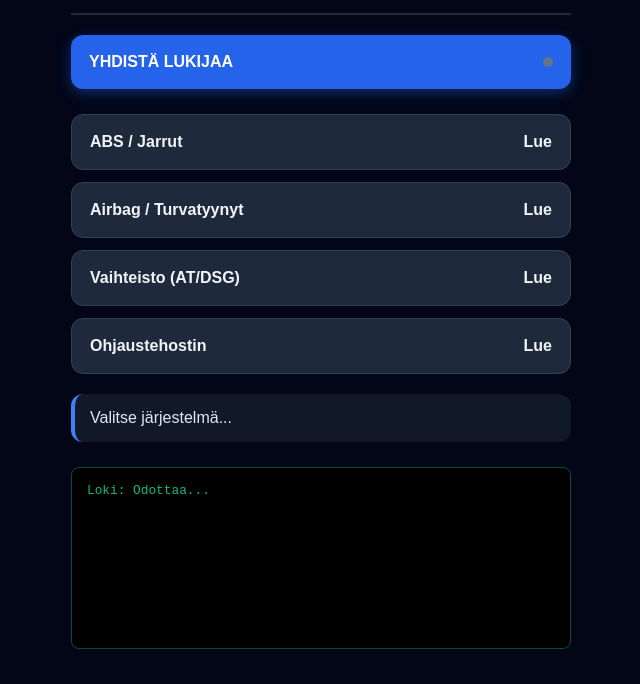
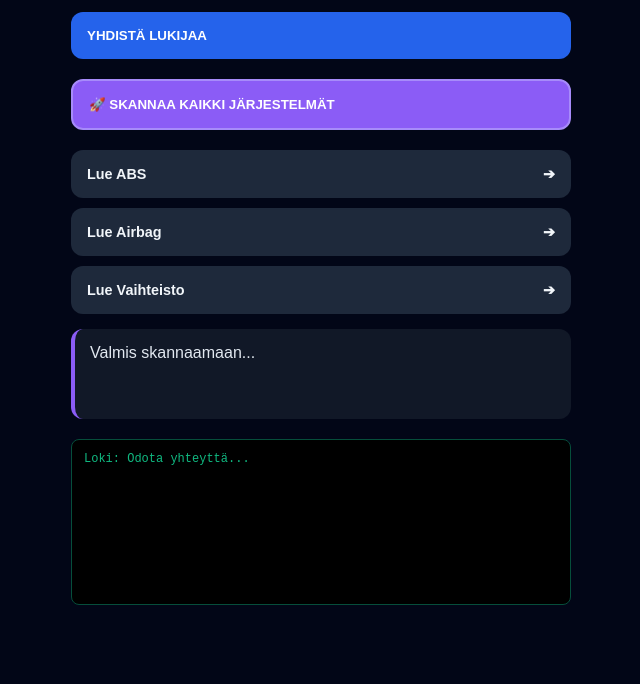
Before and after one commit to Paaasia/deepscan, a plain HTML site: page index.html in a window 1280 px wide. Shown: the part 116-800 px from the top of the page, without its empty margins (319-959 px from the left). Drawn offline with Linux system fonts and the light colour scheme.

Commit message:
Update index.html

```diff
--- a/index.html
+++ b/index.html
@@ -3,31 +3,31 @@
 <head>
     <meta charset="UTF-8">
     <meta name="viewport" content="width=device-width, initial-scale=1.0">
-    <title>Pro Scan: Deep Diagnostics & Clear</title>
+    <title>Deep Scan Pro v1.2</title>
     <style>
-        body { font-family: sans-serif; background: #020617; color: #e2e8f0; padding: 20px; margin: 0; }
+        body { font-family: sans-serif; background: #020617; color: #e2e8f0; padding: 15px; margin: 0; }
         .container { max-width: 500px; margin: auto; }
-        .header { text-align: center; padding: 20px 0; border-bottom: 2px solid #1e293b; margin-bottom: 20px; }
-        .system-grid { display: grid; grid-template-columns: 1fr; gap: 12px; }
+        .header { text-align: center; padding: 15px 0; border-bottom: 2px solid #1e293b; margin-bottom: 15px; }
 
         button {
-            width: 100%; padding: 18px; border-radius: 12px; border: none;
-            font-weight: bold; font-size: 1rem; cursor: pointer; transition: 0.2s;
-            display: flex; justify-content: space-between; align-items: center;
+            width: 100%; padding: 16px; border-radius: 12px; border: none;
+            font-weight: bold; cursor: pointer; transition: 0.2s;
+            display: flex; justify-content: space-between; align-items: center; margin-bottom: 10px;
         }
 
-        .btn-connect { background: #2563eb; color: white; margin-bottom: 25px; box-shadow: 0 4px 14px rgba(37, 99, 235, 0.4); }
-        .btn-system { background: #1e293b; color: #f1f5f9; border: 1px solid #334155; }
-        .btn-clear { background: #7f1d1d; color: #fecaca; margin-top: 10px; font-size: 0.8rem; display: none; padding: 12px; }
+        .btn-connect { background: #2563eb; color: white; margin-bottom: 20px; }
+        .btn-scan-all { background: #8b5cf6; color: white; border: 2px solid #a78bfa; margin-bottom: 20px; }
+        .btn-system { background: #1e293b; color: #f1f5f9; font-size: 0.9rem; }
+        .btn-clear { background: #7f1d1d; color: #fecaca; display: none; margin-top: 10px; }
 
         #console {
-            margin-top: 25px; background: #000; color: #10b981; font-family: monospace;
-            padding: 15px; border-radius: 8px; font-size: 0.8rem; height: 150px;
+            margin-top: 20px; background: #000; color: #10b981; font-family: monospace;
+            padding: 12px; border-radius: 8px; font-size: 0.75rem; height: 140px;
             overflow-y: auto; border: 1px solid #064e3b;
         }
         .result-area {
-            margin-top: 20px; padding: 15px; background: #111827; border-radius: 12px;
-            border-left: 4px solid #3b82f6;
+            margin-top: 15px; padding: 15px; background: #111827; border-radius: 12px;
+            border-left: 4px solid #8b5cf6; min-height: 60px;
         }
     </style>
 </head>
@@ -35,42 +35,43 @@
 
 <div class="container">
     <div class="header">
-        <h2 style="margin:0; color: #ef4444;">DEEP SCAN & RESET</h2>
-        <p style="font-size: 0.8rem; color: #64748b;">Lue ja nollaa erikoisohjainlaitteet</p>
+        <h2 style="margin:0; color: #8b5cf6;">DEEP SCAN PRO</h2>
+        <p style="font-size: 0.75rem; color: #64748b;">Automated Multi-System Diagnostics</p>
     </div>
 
-    <button id="connectBtn" class="btn-connect">
-        <span>YHDISTÄ LUKIJAA</span>
-        <div id="connDot" style="width:10px;height:10px;border-radius:50%;background:#64748b;"></div>
+    <button id="connectBtn" class="btn-connect">YHDISTÄ LUKIJAA</button>
+
+    <!-- UUSI SCAN ALL -NAPPI -->
+    <button id="scanAllBtn" class="btn-scan-all" onclick="scanAllSystems()">
+        🚀 SKANNAA KAIKKI JÄRJESTELMÄT
     </button>
 
-    <div class="system-grid" id="systemButtons">
-        <button class="btn-system" onclick="scanSystem('ABS')">ABS / Jarrut <span>Lue</span></button>
-        <button class="btn-system" onclick="scanSystem('AIRBAG')">Airbag / Turvatyynyt <span>Lue</span></button>
-        <button class="btn-system" onclick="scanSystem('TRANSMISSION')">Vaihteisto (AT/DSG) <span>Lue</span></button>
-        <button class="btn-system" onclick="scanSystem('STEERING')">Ohjaustehostin <span>Lue</span></button>
+    <div id="systemButtons">
+        <button class="btn-system" onclick="scanSingle('ABS')">Lue ABS <span>➔</span></button>
+        <button class="btn-system" onclick="scanSingle('AIRBAG')">Lue Airbag <span>➔</span></button>
+        <button class="btn-system" onclick="scanSingle('TRANSMISSION')">Lue Vaihteisto <span>➔</span></button>
     </div>
 
     <div class="result-area">
-        <div id="diagResult">Valitse järjestelmä...</div>
-        <button id="clearBtn" class="btn-clear" onclick="clearDTCs()">⚠️ NOLLAA TÄMÄN JÄRJESTELMÄN VIKAKOODIT</button>
+        <div id="diagResult">Valmis skannaamaan...</div>
+        <button id="clearBtn" class="btn-clear" onclick="clearDTCs()">⚠️ NOLLAA VIKAKOODIT</button>
     </div>
 
-    <div id="console">Loki: Odottaa...</div>
+    <div id="console">Loki: Odota yhteyttä...</div>
 </div>
 
 <script>
     let device, characteristic;
-    let currentSystem = null;
-    let currentAddr = null;
+    let currentSystem = null, currentAddr = null;
     const decoder = new TextDecoder();
     const encoder = new TextEncoder();
 
+    // Laajennettu osoitelista mm. Ranskalaisia varten
     const SYSTEM_CONFIG = {
-        'ABS': ['7E2', '03'],
-        'AIRBAG': ['7E3', '15'],
+        'ABS': ['7E2', '03', 'F1', 'E8'],
+        'AIRBAG': ['7E3', '15', '51', 'EA'],
         'TRANSMISSION': ['7E1', '18'],
-        'STEERING': ['7E4', '44']
+        'STEERING': ['7E4', '44', '30']
     };
 
     function log(msg) {
@@ -91,56 +92,70 @@
             log("Yhteys ok. Alustetaan...");
             await sendCommand("AT Z");
             await sendCommand("AT SP 0");
+            document.getElementById('connectBtn').innerText = "YHDISTETTY";
             document.getElementById('connectBtn').style.background = "#059669";
-            document.getElementById('connectBtn').innerText = "YHDISTETTY";
         } catch (e) { log("Virhe: " + e.message); }
     });
 
-    async function sendCommand(cmd, timeout = 1200) {
-        if (!characteristic) return "ERROR";
+    async function sendCommand(cmd, timeout = 1000) {
+        if (!characteristic) return "ERR";
         await characteristic.writeValue(encoder.encode(cmd + '\r'));
         await new Promise(r => setTimeout(r, timeout));
         const value = await characteristic.readValue();
         return decoder.decode(value).replace(/>/g, '').trim();
     }
 
-    async function scanSystem(sysName) {
-        currentSystem = sysName;
+    async function scanSingle(sysName) {
+        if (!characteristic) { alert("Yhdistä ensin!"); return; }
         document.getElementById('clearBtn').style.display = "none";
-        const resultDiv = document.getElementById('diagResult');
-        resultDiv.innerHTML = "Etsitään " + sysName + "...";
+        document.getElementById('diagResult').innerHTML = `Etsitään: ${sysName}...`;
 
+        let found = await performScan(sysName);
+        if (!found) document.getElementById('diagResult').innerHTML = "Ei vastausta.";
+    }
+
+    async function scanAllSystems() {
+        if (!characteristic) { alert("Yhdistä ensin!"); return; }
+        log("Aloitetaan täysskannaus...");
+        let results = [];
+
+        for (let sys in SYSTEM_CONFIG) {
+            document.getElementById('diagResult').innerHTML = `Skannataan: ${sys}...`;
+            let res = await performScan(sys);
+            if (res) results.push(sys);
+        }
+
+        document.getElementById('diagResult').innerHTML = results.length > 0
+            ? `<b>Löytyi:</b> ${results.join(', ')}<br><small>Valitse järjestelmä alta nollataksesi.</small>`
+            : "Ei löytyneitä järjestelmiä.";
+    }
+
+    async function performScan(sysName) {
         for (let addr of SYSTEM_CONFIG[sysName]) {
+            log(`Check ${sysName} @ ${addr}...`);
             await sendCommand(`AT SH ${addr}`);
-            let res = await sendCommand("19 02 FF 00"); // UDS luku
-            if (res.includes("NO DATA") || res.includes("ERROR")) res = await sendCommand("03"); // KWP luku
+            let res = await sendCommand("19 02 FF 00"); // UDS
+            if (res.includes("NO DATA") || res.includes("ERROR")) res = await sendCommand("03"); // KWP
 
-            if (res.length > 2 && !res.includes("ERROR")) {
+            if (res.length > 2 && !res.includes("ERROR") && !res.includes("NO DATA")) {
+                currentSystem = sysName;
                 currentAddr = addr;
-                resultDiv.innerHTML = `<b>${sysName} (${addr}):</b><br>${res}`;
+                document.getElementById('diagResult').innerHTML = `<b>${sysName} (${addr}):</b><br>${res}`;
                 document.getElementById('clearBtn').style.display = "block";
-                return;
+                return true;
             }
         }
-        resultDiv.innerHTML = "Ei vastausta järjestelmästä.";
+        return false;
     }
 
     async function clearDTCs() {
-        if (!confirm("Haluatko varmasti nollata vikakoodit? Tämä voi poistaa tärkeitä diagnostiikkatietoja.")) return;
-
-        log(`Nollataan ${currentSystem} (${currentAddr})...`);
+        if (!confirm("Nollataanko " + currentSystem + "?")) return;
+        log(`Resetting ${currentAddr}...`);
         await sendCommand(`AT SH ${currentAddr}`);
-
-        // Kokeillaan kolmea eri nollaustapaa
-        await sendCommand("14 FF FF FF"); // Standardi UDS nollaus
-        await sendCommand("04");          // Standardi OBD/KWP nollaus
-        let res = await sendCommand("14 00 00 00"); // Vaihtoehtoinen UDS
-
-        log("Nollauskäskyt lähetetty.");
-        document.getElementById('diagResult').innerHTML = "<b>Nollaus suoritettu.</b><br>Lue järjestelmä uudelleen tarkistaaksesi tilanteen.";
+        await sendCommand("14 FF FF FF"); // UDS clear
+        await sendCommand("04");          // Std clear
+        document.getElementById('diagResult').innerHTML = "Nollattu. Lue uudelleen.";
         document.getElementById('clearBtn').style.display = "none";
-
-        // Palautus moottoriin
         await sendCommand("AT SH 7DF");
     }
 </script>
```
